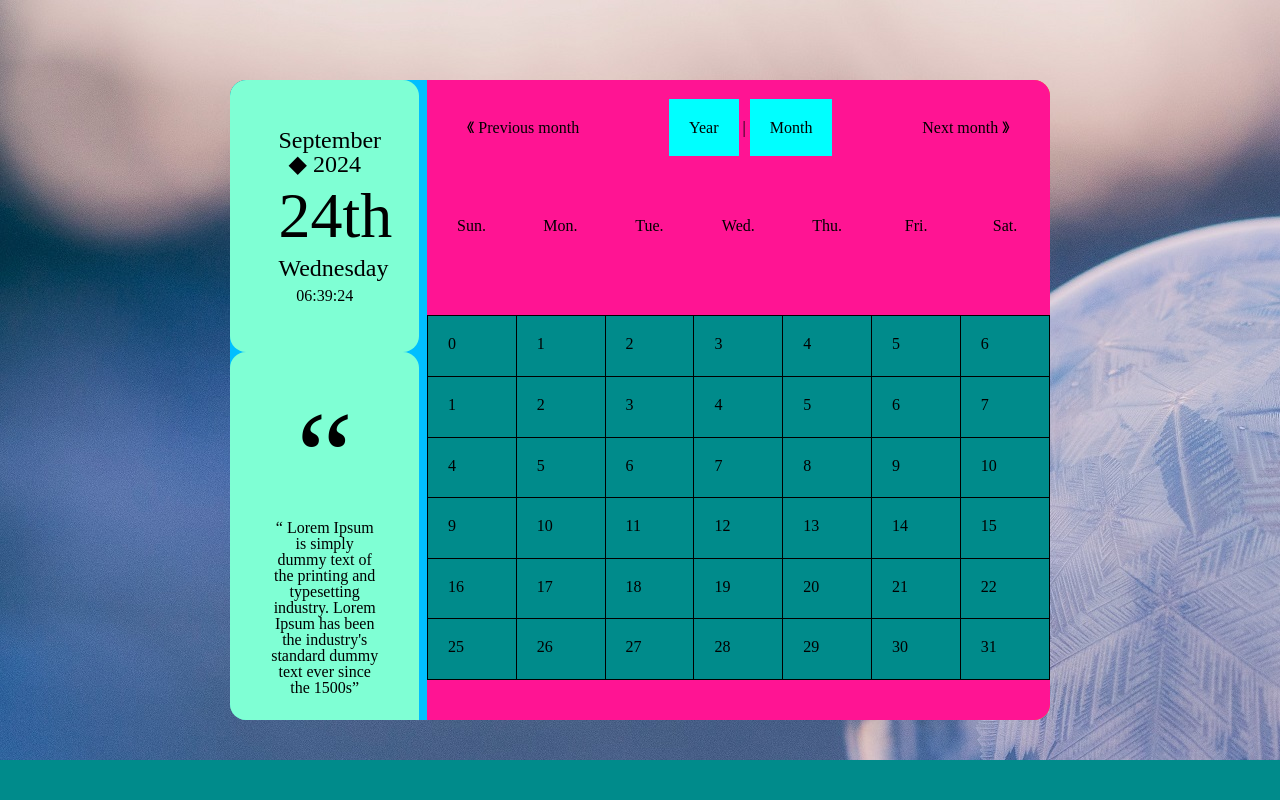
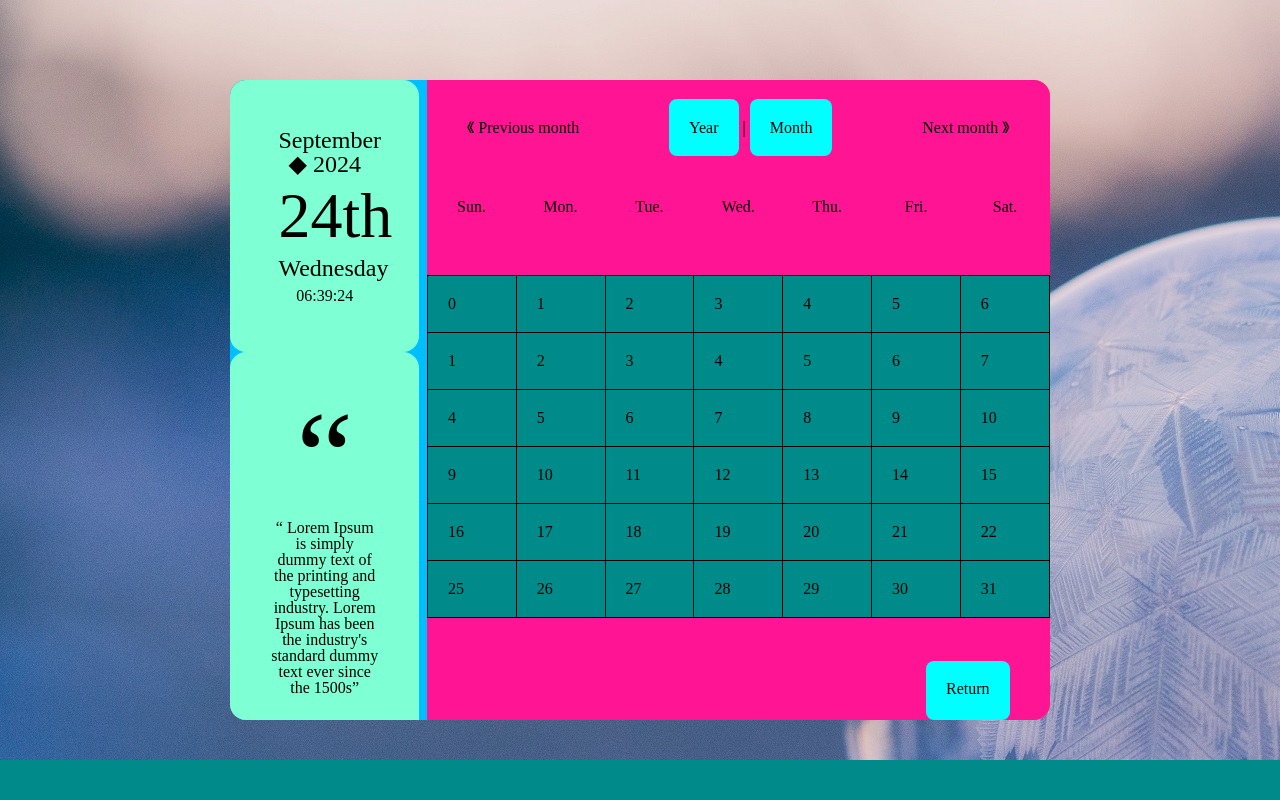
Before and after one commit to LupusXLass1404/calendar, a PHP site: page /design.html in a window 1280 px wide. Run offline with PHP 8.4, Linux system fonts and the light colour scheme.

Commit message:
增加返回按鈕

```diff
--- a/design.html
+++ b/design.html
@@ -39,7 +39,7 @@
 
         </aside>
 
-        <main>
+        <main id="main">
             <div class="buttons">
                 <div class="change">
                     《 Previous month </div>
@@ -52,6 +52,7 @@
                     Next month 》
                 </div>
             </div>
+            <div class="calendar">
                 <ul class="weekList">
                     <li>Sun.</li>
                     <li>Mon.</li>
@@ -61,12 +62,29 @@
                     <li>Fri.</li>
                     <li>Sat.</li>
                 </ul>
-            <table id="dateTable" class="calendar"></table>
+                <table id="dateTable" class="calendarTable"></table>
+            </div>
+            <div class="bottomButton">
+                <span id="return" class="button">Return</span>
+            </div>
         </main>
+        <div class="changeTime"></div>
     </div>
     <footer></footer>
 
     <script>
+
+        function init() {
+
+        }
+
+        function changeTime() {
+
+
+        }
+
+        init()
+
         let td = "";
 
         for (i = 0; i < 6; i++) {
--- a/style.css
+++ b/style.css
@@ -33,7 +33,8 @@
 }
 
 .buttons,
-.weekList {
+.weekList,
+.bottomButton {
     display: flex;
     justify-content: space-between;
     text-align: center;
@@ -43,9 +44,10 @@
     margin: 40px;
 }
 
-.choose .button {
+.button {
+    border-radius: 8px;
+    background-color: aqua;
     padding: 20px;
-    background-color: aqua;
 }
 
 .weekList li {
@@ -53,17 +55,22 @@
     margin: 20px auto;
 }
 
-.calendar {
+.calendarTable {
     width: 100%;
     margin: 40px auto;
     border-collapse: collapse;
 
 }
 
-.calendar td {
+.calendarTable td {
     padding: 20px;
     border: 1px solid #000;
     background-color: darkcyan;
+}
+
+.bottomButton {
+    justify-content: end;
+    margin: 0 40px;
 }
 
 /* 側邊欄 */
```
Lines whose indentation alone changed are shown as unchanged.
